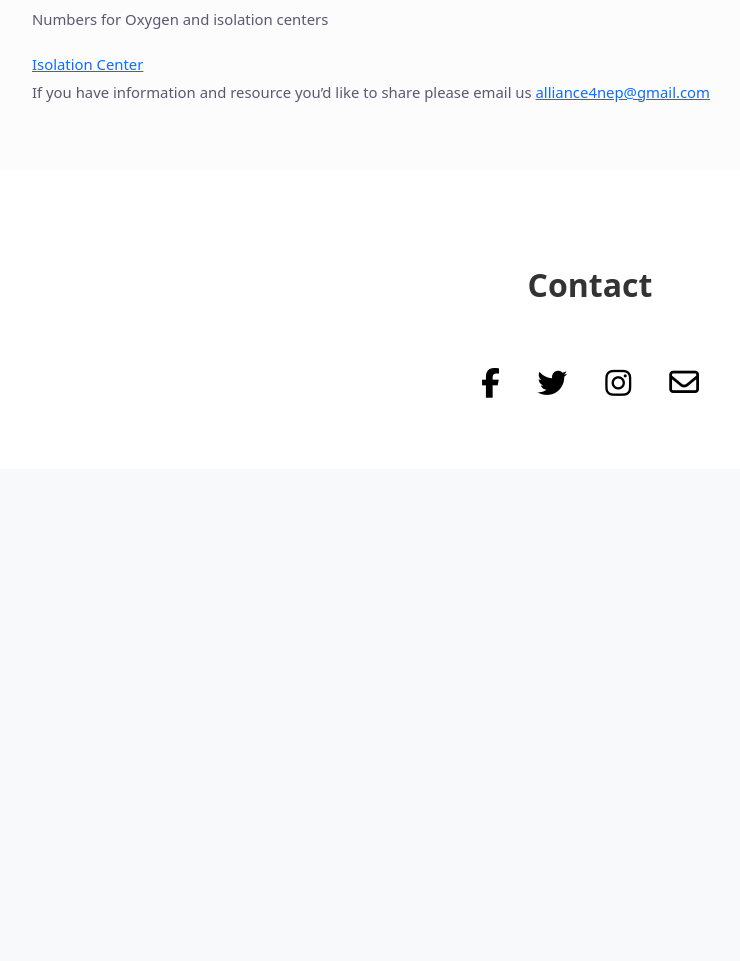
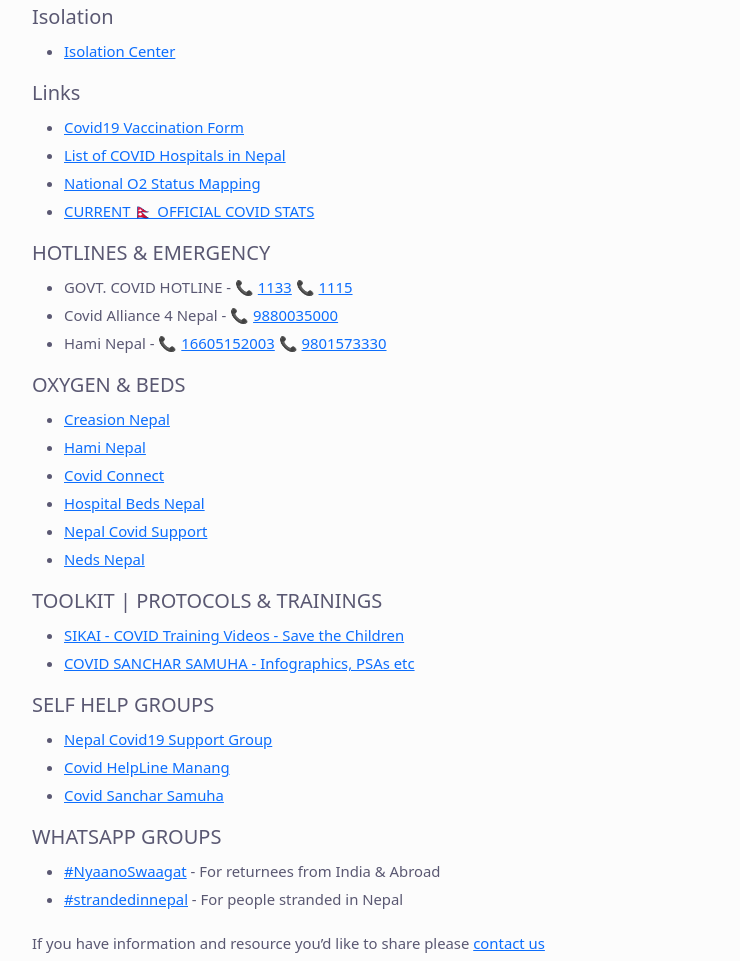
Before and after one commit to alliance4nep/alliance4nep.github.io, a plain HTML site: page resources.html in a window 1280 px wide. Shown: the part 585-1546 px from the top of the page, without its empty margins (50-790 px from the left). Before the commit the page ends 1054 px from the top, so only its background shows below. Drawn offline with nearby package versions, Linux system fonts and the light colour scheme.

Commit message:
resources content added

```diff
--- a/assets/script.js
+++ b/assets/script.js
@@ -24,6 +24,10 @@ var navJSON = [{
     {
         "label": "Gaps",
         "link": "gaps.html",
+    },
+    {
+        "label": "Resources",
+        "link": "resources.html",
     },
     {
         "label": "Contact",
--- a/resources.html
+++ b/resources.html
@@ -85,7 +85,8 @@
                 <div class="row justify-content-center">
                     <div class="col-lg-8 col-md-10">
                         <div class="hero_content text-center">
-                            <h2 class="hero_title wow fadeInUp" data-wow-duration="1.3s" data-wow-delay="0.2s">Resources</h2>
+                            <h2 class="hero_title wow fadeInUp" data-wow-duration="1.3s" data-wow-delay="0.2s">
+                                Resources</h2>
                         </div>
                     </div>
                 </div>
@@ -96,9 +97,56 @@
 <section id="aboutpage">
     <div class="container py-5">
         <h2 class="py-5">Resources</h2>
-        <p>Numbers for Oxygen and isolation centers </p>
-        <a href="isolationcenter.html">Isolation Center</a>
-        <p>If you have information and resource you’d like to share please email us <a href="mailto:alliance4nep@gmail.com">alliance4nep@gmail.com</a></p>
+        <h5>Isolation</h5>
+        <ul>
+            <li><a href="isolationcenter.html">Isolation Center</a></li>
+        </ul>
+        <h5>Links</h5>
+        <ul>
+            <li><a href="https://vaccine.mohp.gov.np/">Covid19 Vaccination Form</a></li>
+            <li><a href="https://publichealthupdate.com/list-of-coronavirus-disease-covid-19-hub-hospitals-in-nepal/">List
+                of COVID Hospitals in Nepal</a></li>
+            <li><a href="National O2 Status Mapping">National O2 Status Mapping</a></li>
+            <li><a href="https://covid19.mohp.gov.np/">CURRENT 🇳🇵 OFFICIAL COVID STATS</a></li>
+        </ul>
+        <h5>HOTLINES & EMERGENCY</h5>
+        <ul>
+            <li>GOVT. COVID HOTLINE - 📞 <a href="tel:1133">1133</a> 📞 <a href="tel:1115">1115</a></li>
+            <li>Covid Alliance 4 Nepal - 📞 <a href="tel:9880035000">9880035000</a></li>
+            <li>Hami Nepal - 📞 <a href="tel:16605152003">16605152003</a> 📞 <a href="tel:9801573330">9801573330</a>
+            </li>
+
+        </ul>
+        <h5>OXYGEN & BEDS</h5>
+        <ul>
+            <li><a href="http://creasion.org/">Creasion Nepal</a></li>
+            <li><a href="https://www.facebook.com/HamiNepalYouthOrganisation/">Hami Nepal</a></li>
+            <li><a href="http://covidconnectnp.org/">Covid Connect</a></li>
+            <li><a href="https://www.hospitalbedsnepal.com/">Hospital Beds Nepal</a></li>
+            <li><a href="https://nepalcovidsupport.com/services/5/">Nepal Covid Support</a></li>
+            <li><a href="https://covid-help.nedsnepal.org.np/">Neds Nepal</a></li>
+        </ul>
+        <h5>TOOLKIT | PROTOCOLS & TRAININGS</h5>
+        <ul>
+            <li><a href="https://sikai.org/">SIKAI - COVID Training Videos - Save the Children</a></li>
+            <li><a href="https://www.covidsancharsamuha.com/">COVID SANCHAR SAMUHA - Infographics, PSAs etc</a></li>
+        </ul>
+        <h5>SELF HELP GROUPS</h5>
+        <ul>
+            <li><a href="https://www.facebook.com/groups/453859702218765">Nepal Covid19 Support Group</a></li>
+            <li><a href="https://www.facebook.com/groups/covidhelplinemanang">Covid HelpLine Manang</a></li>
+            <li><a href="https://www.facebook.com/CovidSancharSamuha">Covid Sanchar Samuha</a></li>
+        </ul>
+        <h5>WHATSAPP GROUPS</h5>
+        <ul>
+            <li><a href="https://chat.whatsapp.com/JIOZanxJKd85UgVb7UrS17">#NyaanoSwaagat</a> - For returnees from India
+                & Abroad
+            </li>
+            <li><a href="https://chat.whatsapp.com/JAhmGneZ9rm3mCdtp7oj2b">#strandedinnepal</a> - For people stranded in
+                Nepal
+            </li>
+        </ul>
+        <p>If you have information and resource you’d like to share please <a href="contact.html">contact us</a></p>
     </div>
 </section>
 <section id="contact">
```
